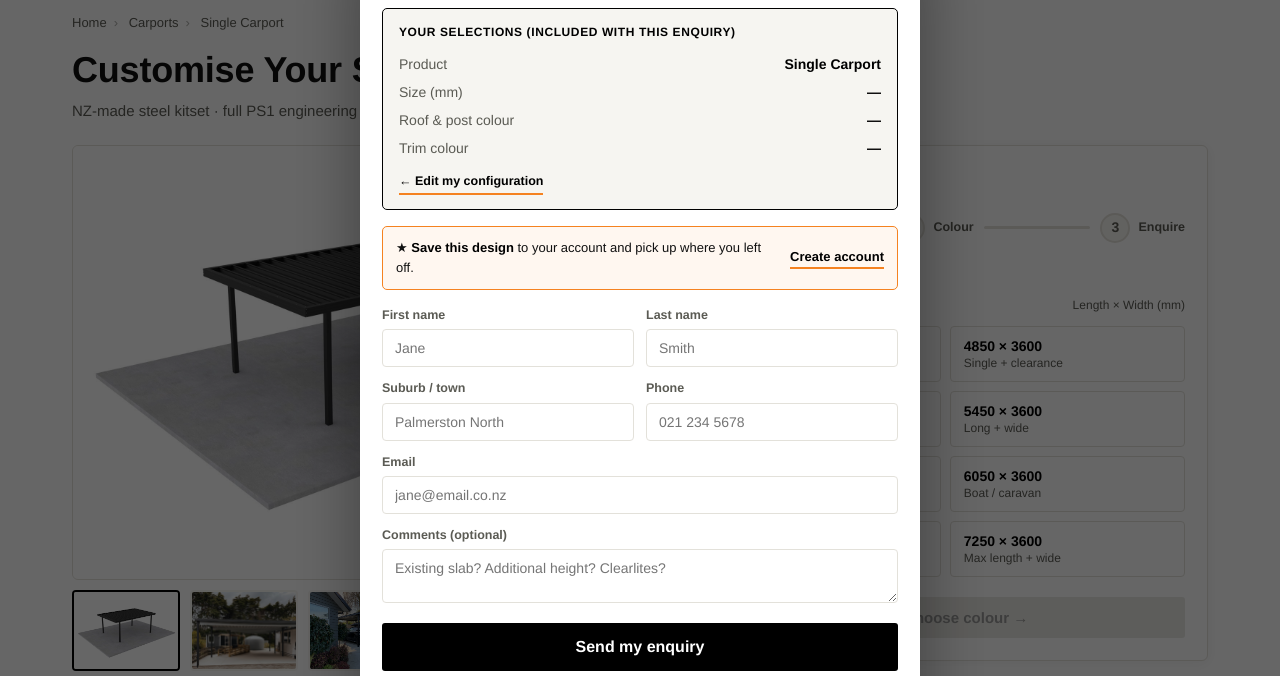
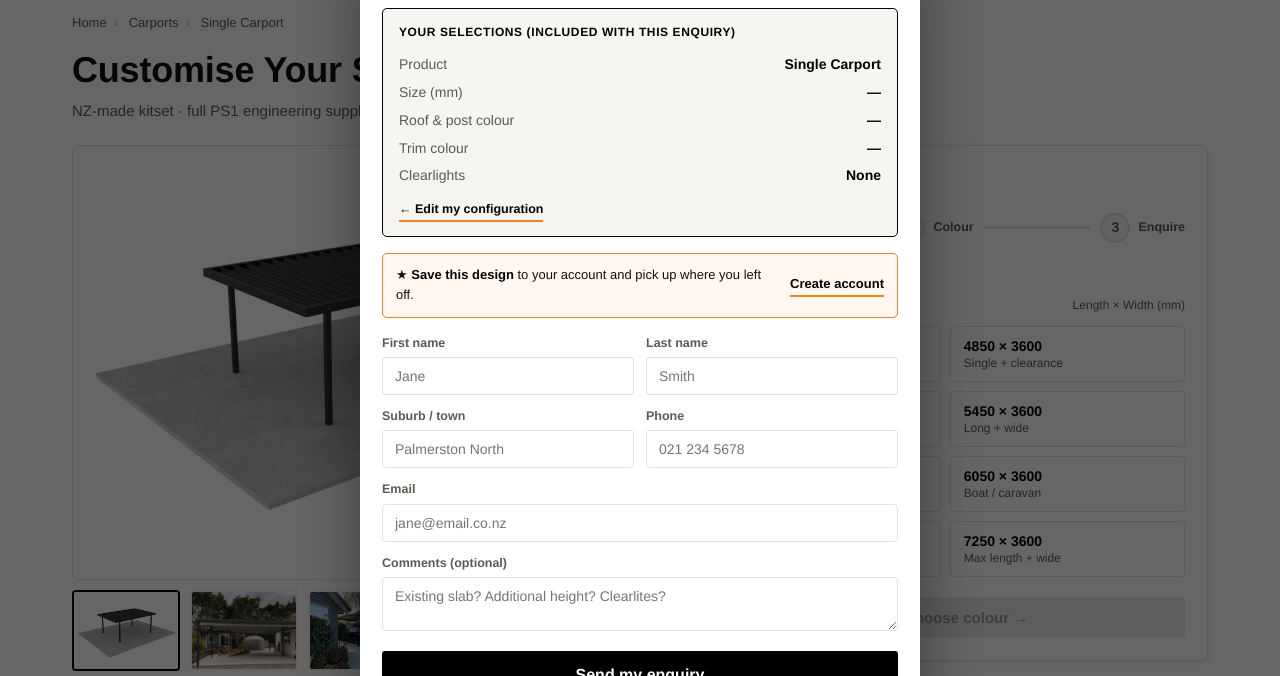
Before and after one commit to Lilmonstersam/streamline-carport-single-mockup, a plain HTML site: page index.html in a window 1280 px wide. Both pictures are taken after a click on the button "Enquire Now". Shown: the part 108-784 px from the top of the page. Drawn offline with Linux system fonts and the light colour scheme.

Commit message:
Add optional Clearlights option and update sub-heading description

```diff
--- a/index.html
+++ b/index.html
@@ -253,7 +253,7 @@
   </div>
 
   <h1 class="page-title">Customise Your Single Carport</h1>
-  <p class="page-sub">NZ-made steel kitset &middot; full PS1 engineering supplied &middot; no council consent required up to 40m&sup2;</p>
+  <p class="page-sub">NZ-made kitset &middot; full PS1 engineering supplied &middot; no council consent required up to 40m&sup2;</p>
 
   <div class="grid">
     <!-- gallery with real images -->
@@ -323,6 +323,12 @@
             <div class="sw" data-trim="Titania"><span class="col" style="background:#d8d3c8"></span>Titania</div>
             <div class="sw" data-trim="Zinc"><span class="col" style="background:#9aa0a4"></span>Zinc</div>
           </div>
+          <div class="field-label">Clearlights <span class="hint">Optional &middot; translucent roof panels for natural light</span></div>
+          <div class="swatches" id="clearOpts">
+            <div class="sw sel" data-clear="None">None</div>
+            <div class="sw" data-clear="1 panel">1 panel</div>
+            <div class="sw" data-clear="2 panels">2 panels</div>
+          </div>
           <div class="nav-btns">
             <button class="btn btn-outline" onclick="goStep(1)">&larr; Back</button>
             <button class="btn btn-primary" id="next2" disabled onclick="goStep(3)">Next: Review &amp; enquire &rarr;</button>
@@ -335,6 +341,7 @@
             <div class="sumrow"><span>Size (mm)</span><b id="rSize" class="empty">&mdash;</b></div>
             <div class="sumrow"><span>Roof &amp; post colour</span><b id="rColour" class="empty">&mdash;</b></div>
             <div class="sumrow"><span>Trim colour</span><b id="rTrim" class="empty">&mdash;</b></div>
+            <div class="sumrow"><span>Clearlights</span><b id="rClear">None</b></div>
           </div>
           <div class="nav-btns">
             <button class="btn btn-outline" onclick="goStep(2)">&larr; Back</button>
@@ -351,6 +358,7 @@
           <div class="sumrow"><span>Size</span><b id="lSize" class="empty">Not selected</b></div>
           <div class="sumrow"><span>Colour</span><b id="lColour" class="empty">Not selected</b></div>
           <div class="sumrow"><span>Trim</span><b id="lTrim" class="empty">Not selected</b></div>
+          <div class="sumrow"><span>Clearlights</span><b id="lClear">None</b></div>
         </div>
       </div>
     </div>
@@ -473,6 +481,7 @@
         <div class="lk"><span>Size (mm)</span><b id="mSize">&mdash;</b></div>
         <div class="lk"><span>Roof &amp; post colour</span><b id="mColour">&mdash;</b></div>
         <div class="lk"><span>Trim colour</span><b id="mTrim">&mdash;</b></div>
+        <div class="lk"><span>Clearlights</span><b id="mClear">None</b></div>
         <div class="edit" onclick="closeModal()">&larr; Edit my configuration</div>
       </div>
 
@@ -500,7 +509,7 @@
 <div class="toast" id="toast"></div>
 
 <script>
-  const state={size:null,colour:null,trim:null,step:1};
+  const state={size:null,colour:null,trim:null,clear:'None',step:1};
 
   // gallery thumbs
   document.querySelectorAll('#thumbs .thumb').forEach(t=>{
@@ -526,6 +535,9 @@
   document.querySelectorAll('#trimOpts .sw').forEach(s=>{
     s.onclick=()=>{document.querySelectorAll('#trimOpts .sw').forEach(x=>x.classList.remove('sel'));s.classList.add('sel');state.trim=s.dataset.trim;checkStep2();sync();};
   });
+  document.querySelectorAll('#clearOpts .sw').forEach(s=>{
+    s.onclick=()=>{document.querySelectorAll('#clearOpts .sw').forEach(x=>x.classList.remove('sel'));s.classList.add('sel');state.clear=s.dataset.clear;sync();};
+  });
   function checkStep2(){document.getElementById('next2').disabled=!(state.colour&&state.trim);}
 
   function goStep(n){
@@ -541,9 +553,12 @@
   function sync(){
     set('rSize',state.size);set('rColour',state.colour);set('rTrim',state.trim);
     set('lSize',state.size,'Not selected');set('lColour',state.colour,'Not selected');set('lTrim',state.trim,'Not selected');
+    document.getElementById('rClear').textContent=state.clear;
+    document.getElementById('lClear').textContent=state.clear;
     document.getElementById('mSize').innerHTML=state.size||'&mdash;';
     document.getElementById('mColour').textContent=state.colour||'—';
     document.getElementById('mTrim').textContent=state.trim||'—';
+    document.getElementById('mClear').textContent=state.clear;
   }
   function set(id,val,emptyTxt){const el=document.getElementById(id);if(val){el.innerHTML=val;el.classList.remove('empty');}else{el.innerHTML=emptyTxt||'&mdash;';el.classList.add('empty');}}
 
@@ -551,7 +566,7 @@
   function closeModal(){document.getElementById('overlay').classList.remove('open');}
   document.getElementById('overlay').onclick=e=>{if(e.target.id==='overlay')closeModal();};
 
-  function submitEnq(){closeModal();const cfg=[state.size,state.colour,state.trim].filter(Boolean).join(', ').replace(/&times;/g,'x')||'no config selected';toast('Enquiry sent with: '+cfg);}
+  function submitEnq(){closeModal();const cfg=[state.size,state.colour,state.trim,state.clear&&state.clear!=='None'?'Clearlights: '+state.clear:null].filter(Boolean).join(', ').replace(/&times;/g,'x')||'no config selected';toast('Enquiry sent with: '+cfg);}
 
   let tT;
   function toast(msg){const t=document.getElementById('toast');t.innerHTML=msg;t.classList.add('show');clearTimeout(tT);tT=setTimeout(()=>t.classList.remove('show'),3200);}
```
